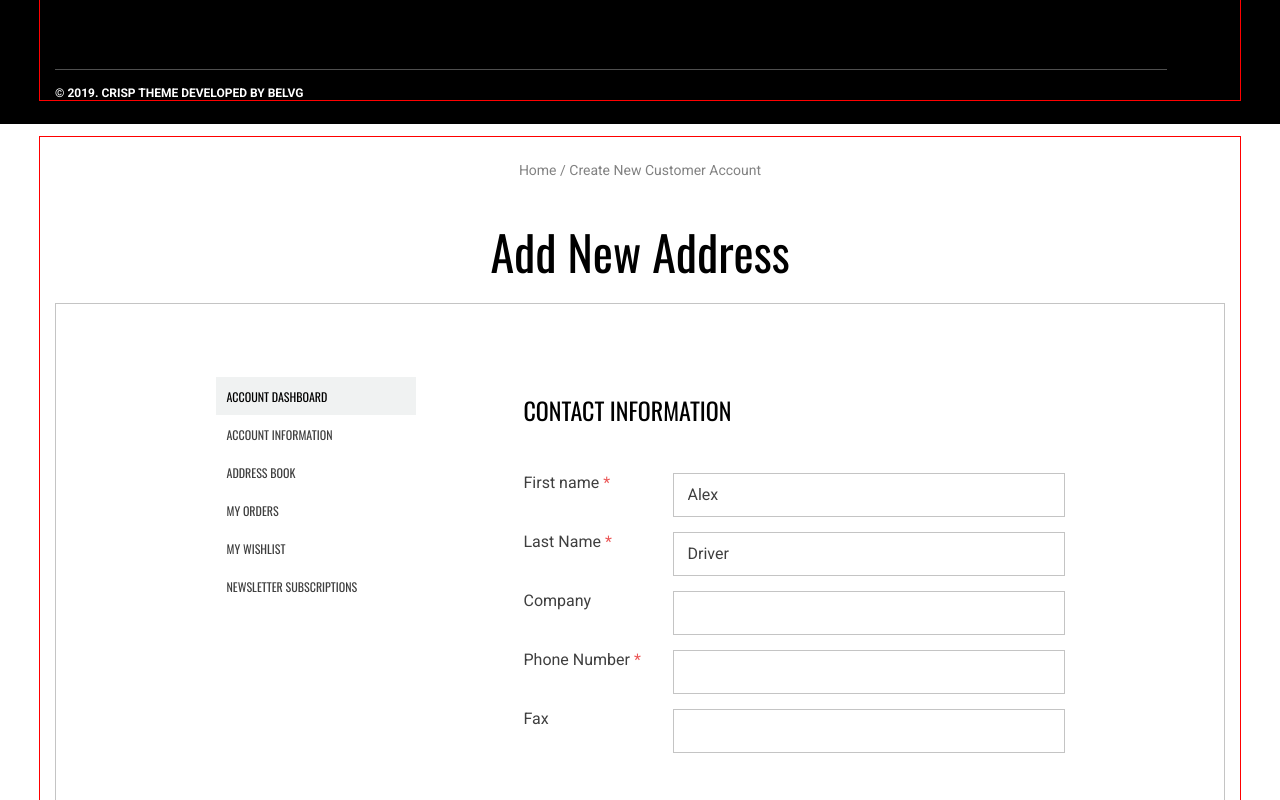
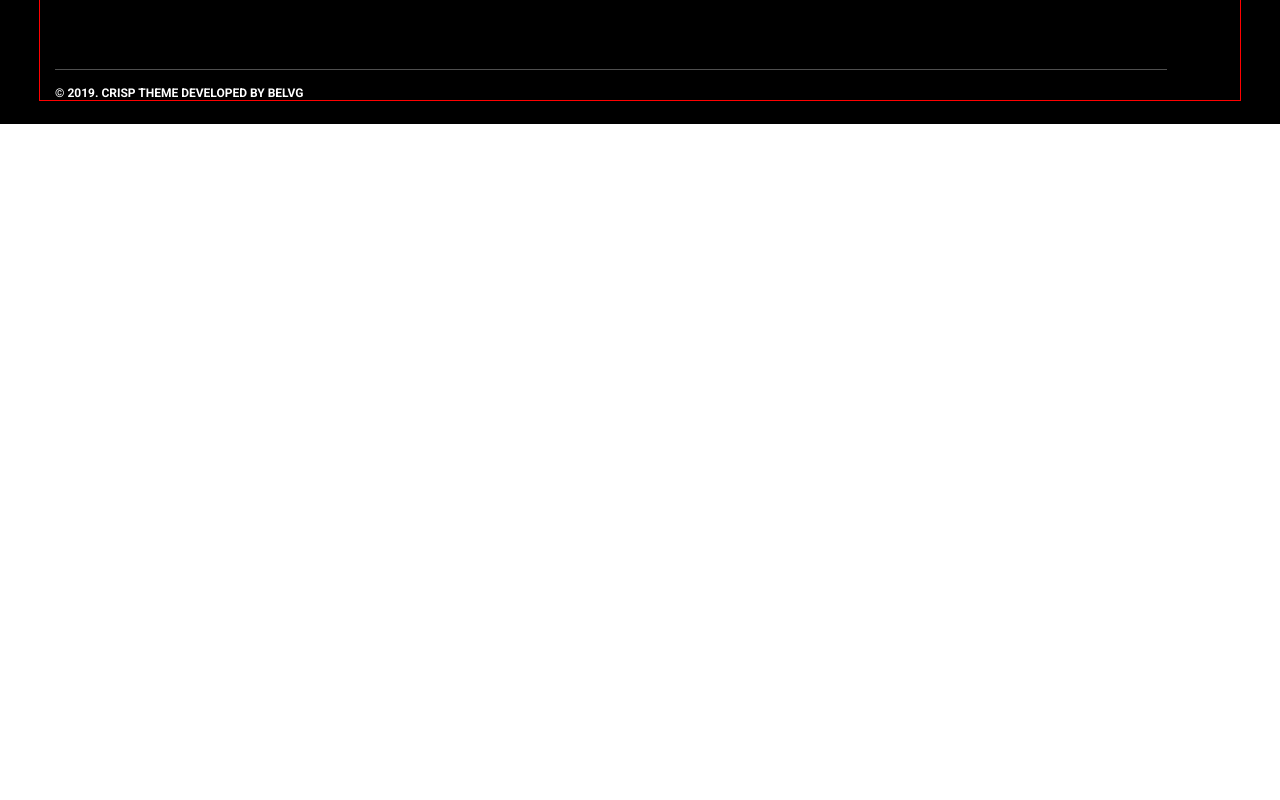
Before and after one commit to Tate-T/crips-react, a React (Vite) app: page /crips-react/accountdashboard in a window 1280 px wide. Shown: the part 6520-7320 px from the top of the page. After the commit the page ends 6644 px from the top, so only its background shows below. Built offline with nearby package versions, Linux system fonts and the light colour scheme.

Commit message:
Update HomePage.jsx

```diff
--- a/src/pages/HomePage/HomePage.jsx
+++ b/src/pages/HomePage/HomePage.jsx
@@ -21,7 +21,6 @@ export const HomePage = () => {
         <SpecialList title="Most Popular" />
       </main>
       <Footer />
-      <AddNewAddress />
     </>
   );
 };
```
